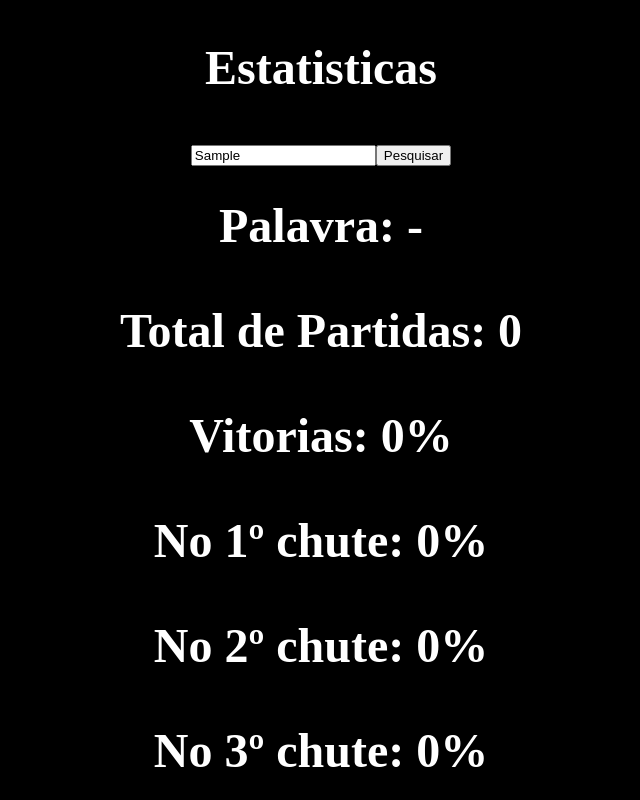
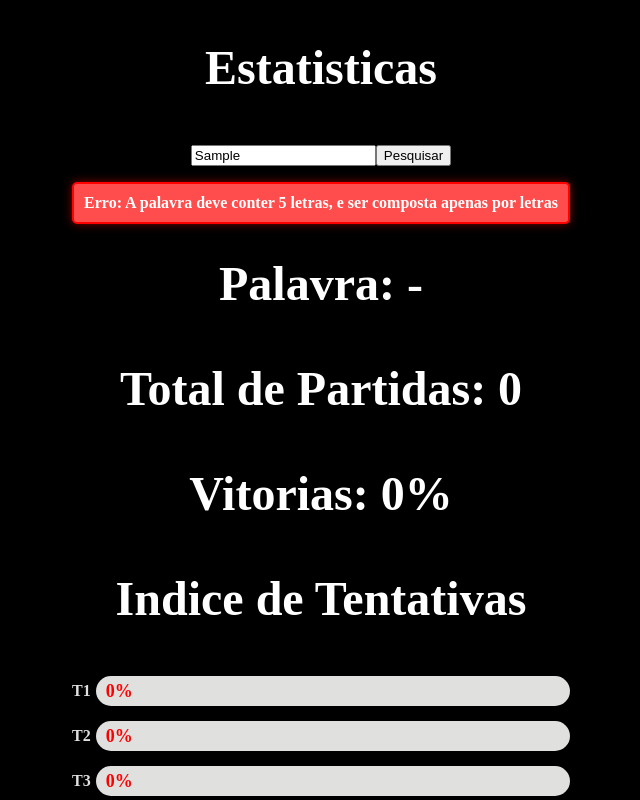
Before and after one commit to JoaoPedro-MAAR/Termo, a Next.js app: page /estatisticas in a window 1280 px wide. Both pictures are taken after typing "Sample" into the empty fields and a click on the input "Pesquisar". Shown: the top 800 px of the page, without its empty margins (319-959 px from the left). Built offline with nearby package versions, Linux system fonts and the light colour scheme; no server answers.

Commit message:
Estatisticas ta zero bala

```diff
--- a/src/app/estatisticas/page.js
+++ b/src/app/estatisticas/page.js
@@ -1,5 +1,5 @@
 'use client';
-import { useState } from "react";
+import { useState, useEffect } from "react";
 import Storage from "@/services/storage";
 import Metricas from "@/components/metricas";
 import getEstatisticas from "@/services/estatisticas";
@@ -10,7 +10,6 @@ export default function Home() {
   // variaveis de estado
   const [inputValue, setInputValue] = useState("");
   const [submittedValue, setSubmittedValue] = useState("");
-  const [partidas, setpartidas] = useState([]);
   const [vitorias, setVitorias] = useState(0);
   const [totalPartidas, setTotalPartidas] = useState(0);
   const [percentualTentativas1, setPercentualTentativas1] = useState(0);
@@ -19,11 +18,28 @@ export default function Home() {
   const [percentualTentativas4, setPercentualTentativas4] = useState(0);
   const [percentualTentativas5, setPercentualTentativas5] = useState(0);
   const [percentualTentativas6, setPercentualTentativas6] = useState(0);
+  const [submitInvalido, setSubmitInvalido] = useState(false);
+  const [msgErro, setMsgErro] = useState("");
 
 
   async function getData(palavra) {
     return await getEstatisticas(palavra);
   }
+
+  function resetDados(msgErro) {
+    setSubmitInvalido(true);
+    setSubmittedValue("");
+    setTotalPartidas(0);
+    setVitorias(0);
+    setPercentualTentativas1(0);
+    setPercentualTentativas2(0);
+    setPercentualTentativas3(0);
+    setPercentualTentativas4(0);
+    setPercentualTentativas5(0);
+    setPercentualTentativas6(0);
+    setMsgErro(msgErro);
+  }
+
 
   const handleSubmit = (event) => {
     event.preventDefault();
@@ -31,32 +47,35 @@ export default function Home() {
 
     if (inputValue.length == 5 && inputValue.match(/^[a-zA-Z]+$/))  {
       setSubmittedValue(inputValue);
-
-      getData(inputValue).then((data) => setpartidas(data));
-      setTotalPartidas(partidas.totalPartidas);
-      setVitorias(partidas.percentualVitorias);
-      setPercentualTentativas1(partidas.percentualTentativas1);
-      setPercentualTentativas2(partidas.percentualTentativas2);
-      setPercentualTentativas3(partidas.percentualTentativas3);
-      setPercentualTentativas4(partidas.percentualTentativas4);
-      setPercentualTentativas5(partidas.percentualTentativas5);
-      setPercentualTentativas6(partidas.percentualTentativas6);
     }
 
     else {
-      setSubmittedValue("");
-      setTotalPartidas(0);
-      setVitorias(0);
-      setPercentualTentativas1(0);
-      setPercentualTentativas2(0);
-      setPercentualTentativas3(0);
-      setPercentualTentativas4(0);
-      setPercentualTentativas5(0);
-      setPercentualTentativas6(0);
+      resetDados("A palavra deve conter 5 letras, e ser composta apenas por letras");
     }
 
 
   }
+
+  useEffect(() => {
+    if (submittedValue.length === 5) {
+      getData(submittedValue).then((data) => {
+        if (!data) {
+          resetDados("Palavra não encontrada");
+          return;
+        }
+        setTotalPartidas(data.totalPartidas);
+        setVitorias(data.percentualVitorias);
+        setPercentualTentativas1(data.percentualTentativas1);
+        setPercentualTentativas2(data.percentualTentativas2);
+        setPercentualTentativas3(data.percentualTentativas3);
+        setPercentualTentativas4(data.percentualTentativas4);
+        setPercentualTentativas5(data.percentualTentativas5);
+        setPercentualTentativas6(data.percentualTentativas6);
+        setSubmitInvalido(false);
+      });
+    }
+  }, [submittedValue]);
+
 
   return (
     <><header>
@@ -76,6 +95,8 @@ export default function Home() {
 
     <div id="app">
     <Metricas
+            showMsgErro={submitInvalido}
+            msgErro={msgErro}
             palavra={submittedValue}
             totalPartidas={totalPartidas}
             pctWin={vitorias}
@@ -87,5 +108,6 @@ export default function Home() {
             pctTry6={percentualTentativas6}
           />
     </div></>
+
   );
 }
--- a/src/app/layout.js
+++ b/src/app/layout.js
@@ -22,6 +22,7 @@ export default function RootLayout({ children }) {
     <html lang="en">
       <body className={`${geistSans.variable} ${geistMono.variable}`}>
         {children}
+        <footer><br></br><br></br><br></br></footer>
       </body>
     </html>
   );
--- /dev/null
+++ b/src/components/ProgressBar.css
@@ -0,0 +1,42 @@
+.progress-bar-wrapper {
+    display: flex;
+    align-items: center;
+    color: #e0e0df;
+    padding: auto;
+    font-weight: bolder;
+  }
+
+.progress-bar-container {
+    width: 100%;
+    background-color: #e0e0df;
+    border-radius: 15px;
+    overflow: hidden;
+    margin-bottom: 15px;
+    text-align: end;
+    color: red  ;
+    font-weight: bolder;
+    font-size: large;
+    position: relative;
+  }
+
+  .progress-bar-fill {
+    height: 30px;
+    background-color: #76c7c0;
+    width: 0;
+    transition: width 0.5s ease-in-out;
+    display: flex;
+    align-items: center;
+
+  }
+
+  .no-wrap-text {
+    white-space: nowrap; /* Impede a quebra de linha */
+    margin-right: 5px; /* Adiciona um espaço à esquerda da barra de progresso */
+    margin-bottom: 15px;
+    align-self: center; /* Alinha o texto verticalmente ao centro */
+  }
+
+  .progress-bar-text {
+    margin-left: 10px; /* Adiciona um leve espaço antes do texto */
+    color: red; /* Ajuste a cor do texto conforme necessário */
+  }
--- /dev/null
+++ b/src/components/metrica.css
@@ -0,0 +1,11 @@
+.error-message {
+    color: #fff;
+    background-color: #ff4d4d;
+    border: 2px solid #ff0000;
+    padding: 10px;
+    font-size: 16px;
+    font-weight: bold;
+    text-align: center;
+    border-radius: 5px;
+    box-shadow: 0 0 10px rgba(255, 0, 0, 0.5);
+}
--- a/src/components/metricas.jsx
+++ b/src/components/metricas.jsx
@@ -1,6 +1,10 @@
 import { useState } from "react";
+import ProgressBar from "./progressbar";
+import './metrica.css';
 
 export default function Metricas({
+    showMsgErro,
+    msgErro,
     palavra,
     totalPartidas,
     pctWin,
@@ -13,23 +17,27 @@ export default function Metricas({
 }) {
     return (
         <div>
+            {showMsgErro? <p className="error-message">Erro: {msgErro}</p>:null}
+
             <h1 className="titulo">Palavra: {palavra.length===5?palavra:"-"}</h1>
 
             <h1 className="titulo">Total de Partidas: {totalPartidas}</h1>
 
             <h1 className="titulo">Vitorias: {pctWin}%</h1>
 
-            <h1 className="titulo">No 1º chute: {pctTry1}%</h1>
+            <h1 className="titulo">Indice de Tentativas</h1>
 
-            <h1 className="titulo">No 2º chute: {pctTry2}%</h1>
+            <ProgressBar percentual={pctTry1} nome="T1" />
 
-            <h1 className="titulo">No 3º chute: {pctTry3}%</h1>
+            <ProgressBar percentual={pctTry2} nome='T2' />
 
-            <h1 className="titulo">No 4º chute: {pctTry4}%</h1>
+            <ProgressBar percentual={pctTry3} nome='T3' />
 
-            <h1 className="titulo">No 5º chute: {pctTry5}%</h1>
+            <ProgressBar percentual={pctTry4} nome='T4' />
 
-            <h1 className="titulo">No 6º chute: {pctTry6}%</h1>
+            <ProgressBar percentual={pctTry5} nome='T5' />
+
+            <ProgressBar percentual={pctTry6} nome='T6' />
         </div>
     );
 }
--- /dev/null
+++ b/src/components/progressbar.js
@@ -0,0 +1,27 @@
+import React from 'react';
+import PropTypes from 'prop-types';
+import './ProgressBar.css'; // Certifique-se de criar este arquivo para os estilos
+
+const ProgressBar = ({ percentual, nome }) => {
+  return (
+    <div className="progress-bar-wrapper">
+        <span className="no-wrap-text">{nome}</span>
+      <div className="progress-bar-container">
+        <div
+          className="progress-bar-fill"
+          style={{ width: `${percentual}%` }}
+        >
+            <span className="progress-bar-text">{percentual}%</span>
+        </div>
+      </div>
+
+    </div>
+  );
+};
+
+ProgressBar.propTypes = {
+  percentual: PropTypes.number.isRequired,
+  nome: PropTypes.string,
+};
+
+export default ProgressBar;
--- a/src/services/estatisticas.js
+++ b/src/services/estatisticas.js
@@ -2,6 +2,9 @@ import Storage from "./storage";
 
 export default async function getEstatisticas(palavra) {
   const partidas = await Storage.readPartidas(palavra);
+  if (!partidas) {
+    return false;
+  }
   const totalPartidas = partidas.length;
 
   let vitorias = 0;
--- a/src/services/storage.js
+++ b/src/services/storage.js
@@ -19,6 +19,7 @@ async function createPalavra(resource, data) {
     return createdData?.[0];
 }
 
+
 async function read(resource, id) {
     const { data: dados, error } = id
     ? await supabase.from(resource).select('*').eq('id', id)
@@ -30,16 +31,37 @@ async function read(resource, id) {
 
     return data;
 }
+
+
+async function searchPalavra(palavra) {
+    const { data: palavras, error } = await supabase
+        .from('palavra')
+        .select('*')
+        .eq('palavra_text', palavra);
+
+    if (error) {
+        throw error;
+    }
+
+    return palavras;
+
+}
+
+
 async function readPartidas(id) {
 
 
-    const { data: palavras, error } = await supabase
+    let { data: palavras, error } = await supabase
         .from('partida')
         .select('*')
         .eq('palavra', id);
 
     if (error) {
         throw error;
+    }
+    if (palavras.length === 0) {
+        palavras = await searchPalavra('palavra', id);
+        return palavras.length === 0 ? false : palavras;
     }
 
     return palavras;
```
